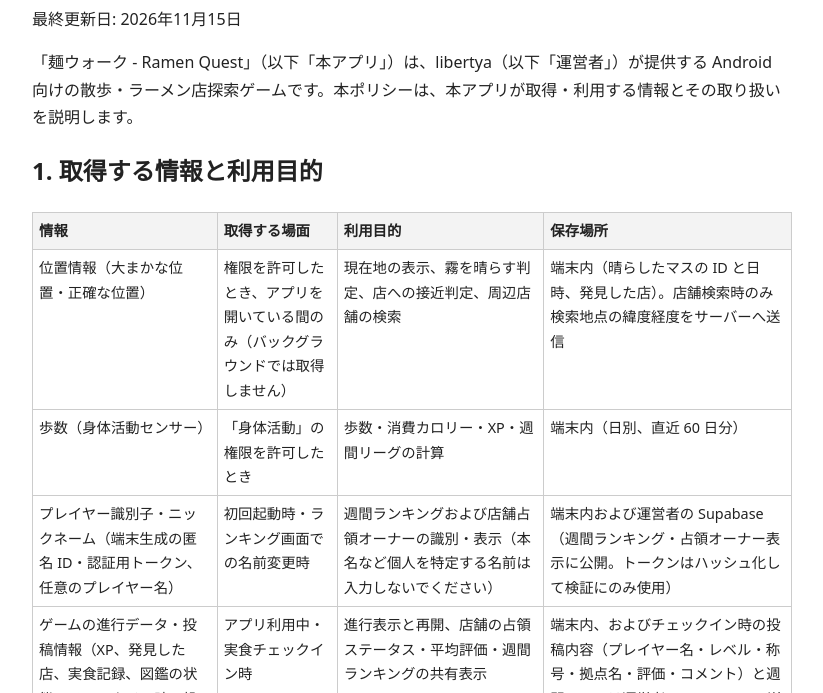
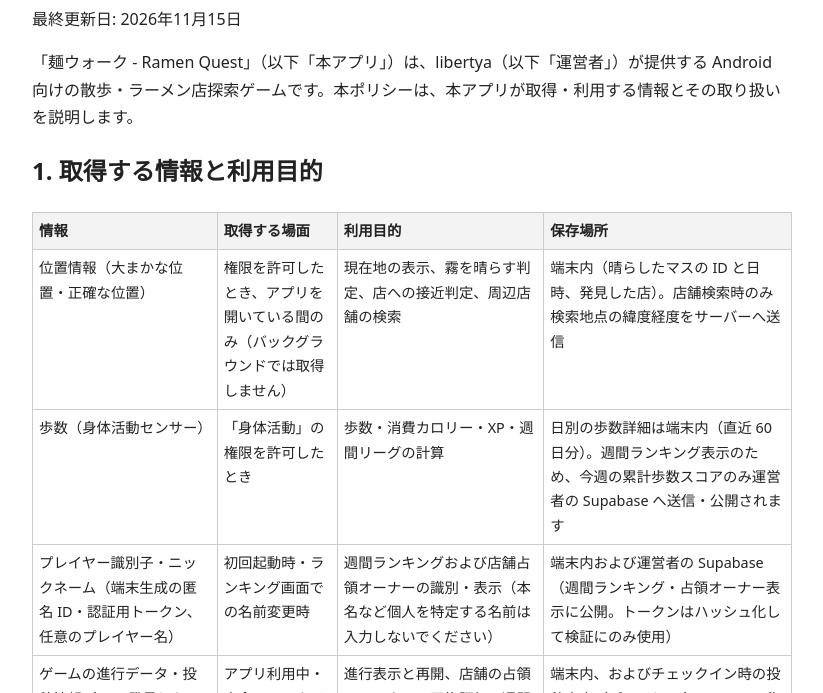
Before and after one commit to libertya-dev/ramen-quest-privacy, a plain HTML site: page index.html in a window 1280 px wide. Shown: the part 107-800 px from the top of the page, without its empty margins (228-1051 px from the left). Drawn offline with Linux system fonts and the light colour scheme.

Commit message:
Clarify weekly step score sync in privacy policy

```diff
--- a/index.html
+++ b/index.html
@@ -20,7 +20,7 @@ th{background:#f3f3f3}
 <table>
 <tr><th>情報</th><th>取得する場面</th><th>利用目的</th><th>保存場所</th></tr>
 <tr><td>位置情報（大まかな位置・正確な位置）</td><td>権限を許可したとき、アプリを開いている間のみ（バックグラウンドでは取得しません）</td><td>現在地の表示、霧を晴らす判定、店への接近判定、周辺店舗の検索</td><td>端末内（晴らしたマスの ID と日時、発見した店）。店舗検索時のみ検索地点の緯度経度をサーバーへ送信</td></tr>
-<tr><td>歩数（身体活動センサー）</td><td>「身体活動」の権限を許可したとき</td><td>歩数・消費カロリー・XP・週間リーグの計算</td><td>端末内（日別、直近 60 日分）</td></tr>
+<tr><td>歩数（身体活動センサー）</td><td>「身体活動」の権限を許可したとき</td><td>歩数・消費カロリー・XP・週間リーグの計算</td><td>日別の歩数詳細は端末内（直近 60 日分）。週間ランキング表示のため、今週の累計歩数スコアのみ運営者の Supabase へ送信・公開されます</td></tr>
 <tr><td>プレイヤー識別子・ニックネーム（端末生成の匿名 ID・認証用トークン、任意のプレイヤー名）</td><td>初回起動時・ランキング画面での名前変更時</td><td>週間ランキングおよび店舗占領オーナーの識別・表示（本名など個人を特定する名前は入力しないでください）</td><td>端末内および運営者の Supabase（週間ランキング・占領オーナー表示に公開。トークンはハッシュ化して検証にのみ使用）</td></tr>
 <tr><td>ゲームの進行データ・投稿情報（XP、発見した店、実食記録、図鑑の状態、チェックイン時に投稿する拠点名・★評価・コメント、週間リーグのスコア）</td><td>アプリ利用中・実食チェックイン時</td><td>進行表示と再開、店舗の占領ステータス・平均評価・週間ランキングの共有表示</td><td>端末内、およびチェックイン時の投稿内容（プレイヤー名・レベル・称号・拠点名・評価・コメント）と週間スコアは運営者の Supabase へ送信・公開（Google の店名・住所は保存しません）</td></tr>
 <tr><td>利用回数制限・通報処理用の識別子</td><td>「店をサーチ」・店舗詳細取得・「通報・非表示」実行時</td><td>不正利用・API 費用急増の防止、および不適切な投稿の非表示処理</td><td>運営者の Supabase。IP アドレスを不可逆なハッシュ値（SHA-256）にしたもので、IP アドレス自体は保存しません</td></tr>
```
Also changed, not shown: 2 other files.
